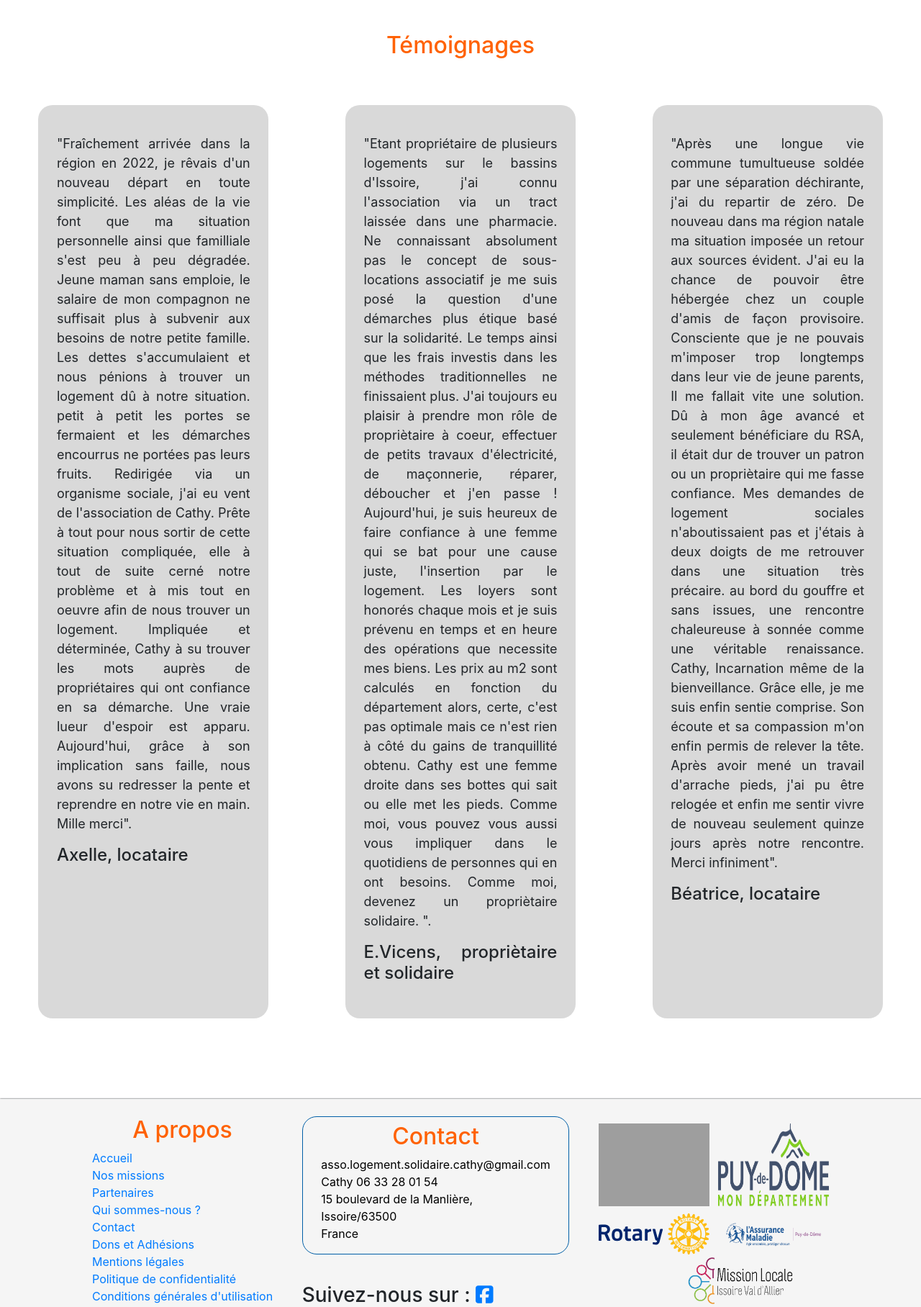
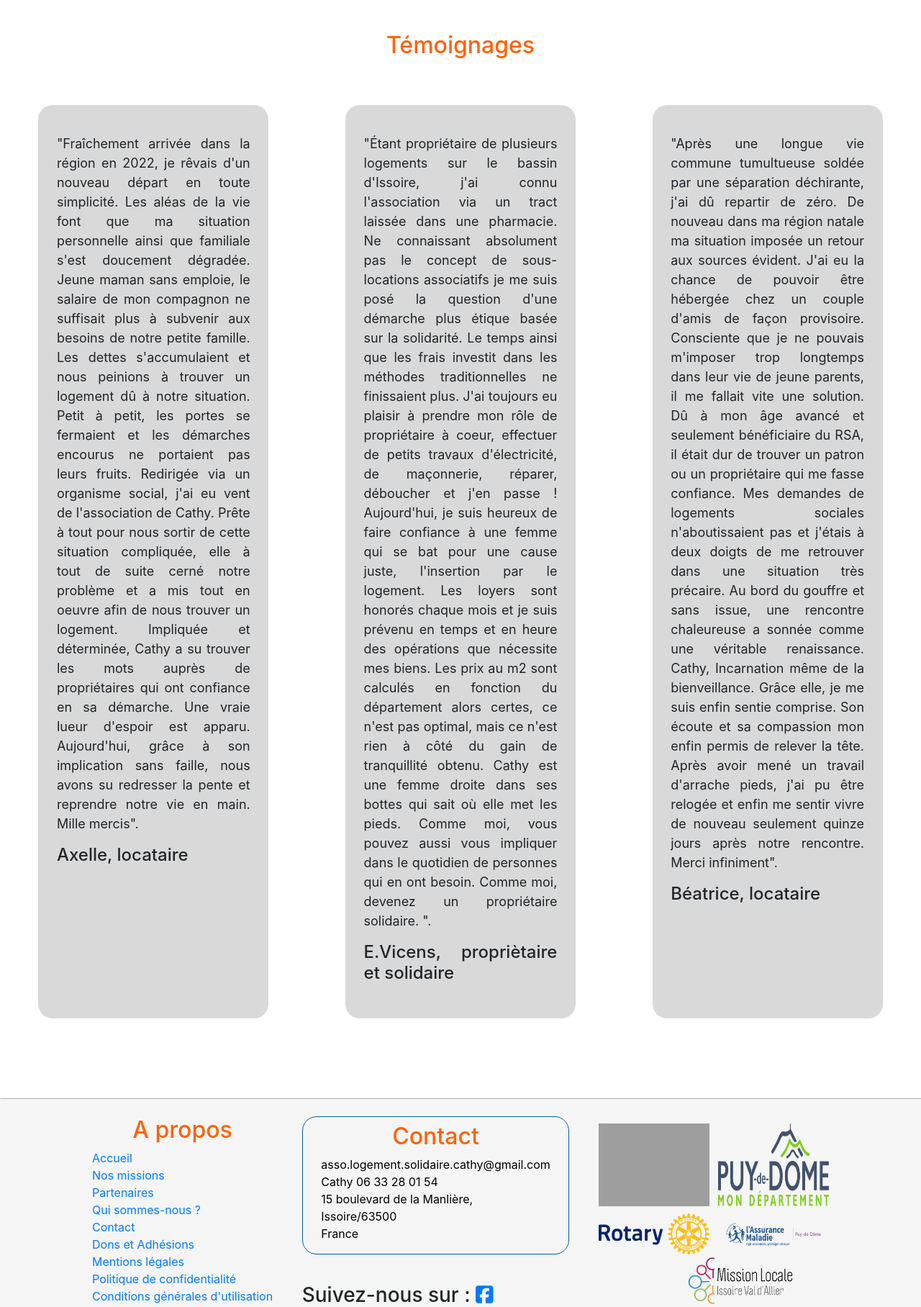
Before and after one commit to Icloo/ALSC, a PHP site: page / in a window 1280 px wide. Shown: the part 2604-4420 px from the top of the page at 72% size. Run offline with PHP 8.4, Linux system fonts and the light colour scheme; some libraries are stand-ins or nearby versions; grey boxes are pictures that could not be loaded.

Commit message:
correction témoignages

```diff
--- a/index.php
+++ b/index.php
@@ -231,24 +231,23 @@
 
         <div class="temoignages temoignages1">
             <p>"Fraîchement arrivée dans la région en 2022, je rêvais d'un nouveau départ en toute simplicité.
-                Les aléas de la vie font que ma situation personnelle ainsi que familliale s'est peu à peu dégradée. Jeune maman sans emploie, le salaire de mon compagnon ne suffisait plus à subvenir aux besoins de notre petite famille.
-                Les dettes s'accumulaient et nous pénions à trouver un logement dû à notre situation. petit à petit les portes se fermaient et les démarches encourrus ne portées pas leurs fruits.
-                Redirigée via un organisme sociale, j'ai eu vent de l'association de Cathy. Prête à tout pour nous sortir de cette situation compliquée, elle à tout de suite cerné notre problème et à mis tout en oeuvre afin de nous trouver un logement.
-                Impliquée et déterminée, Cathy à su trouver les mots auprès de propriétaires qui ont confiance en sa démarche. Une vraie lueur d'espoir est apparu.
-                Aujourd'hui, grâce à son implication sans faille, nous avons su redresser la pente et reprendre en notre vie en main. Mille merci".</p>
+                Les aléas de la vie font que ma situation personnelle ainsi que familiale s'est doucement dégradée. Jeune maman sans emploie, le salaire de mon compagnon ne suffisait plus à subvenir aux besoins de notre petite famille.
+                Les dettes s'accumulaient et nous peinions à trouver un logement dû à notre situation. Petit à petit, les portes se fermaient et les démarches encourus ne portaient pas leurs fruits.
+                Redirigée via un organisme social, j'ai eu vent de l'association de Cathy. Prête à tout pour nous sortir de cette situation compliquée, elle à tout de suite cerné notre problème et a mis tout en oeuvre afin de nous trouver un logement.
+                Impliquée et déterminée, Cathy a su trouver les mots auprès de propriétaires qui ont confiance en sa démarche. Une vraie lueur d'espoir est apparu.
+                Aujourd'hui, grâce à son implication sans faille, nous avons su redresser la pente et reprendre notre vie en main. Mille mercis".</p>
             <h4>Axelle, locataire</h4>
         </div>
 
         <div class="temoignages temoignages2">
-            <p>"Etant propriétaire de plusieurs logements sur le bassins d'Issoire, j'ai connu l'association via un tract laissée dans une pharmacie. Ne connaissant absolument pas le concept de sous-locations associatif je me suis posé la question d'une démarches plus étique basé sur la solidarité. Le temps ainsi que les frais investis dans les méthodes traditionnelles ne finissaient plus. J'ai toujours eu plaisir à prendre mon rôle de propriètaire à coeur, effectuer de petits travaux d'électricité, de maçonnerie, réparer, déboucher et j'en passe !  Aujourd'hui, je suis heureux de faire confiance à une femme qui se bat pour une cause juste, l'insertion par le logement. Les loyers sont honorés chaque mois et je suis prévenu en temps et en heure des opérations que necessite mes biens. Les prix au m2 sont calculés en fonction du département alors, certe, c'est pas optimale mais ce n'est rien à côté du gains de tranquillité obtenu.
-            Cathy est une femme droite dans ses bottes qui sait ou elle met les pieds. Comme moi, vous pouvez vous aussi vous impliquer dans le quotidiens de personnes qui en ont besoins. Comme moi, devenez un propriètaire solidaire.
-
-               ".</p>
+            <p>"Étant propriétaire de plusieurs logements sur le bassin d'Issoire, j'ai connu l'association via un tract laissée dans une pharmacie. Ne connaissant absolument pas le concept de sous-locations associatifs je me suis posé la question d'une démarche plus étique basée sur la solidarité. Le temps ainsi que les frais investit dans les méthodes traditionnelles ne finissaient plus. J'ai toujours eu plaisir à prendre mon rôle de propriétaire à coeur, effectuer de petits travaux d'électricité, de maçonnerie, réparer, déboucher et j'en passe !  Aujourd'hui, je suis heureux de faire confiance à une femme qui se bat pour une cause juste, l'insertion par le logement. Les loyers sont honorés chaque mois et je suis prévenu en temps et en heure des opérations que nécessite mes biens. Les prix au m2 sont calculés en fonction du département alors certes, ce n'est pas optimal, mais ce n'est rien à côté du gain de tranquillité obtenu.
+            Cathy est une femme droite dans ses bottes qui sait où elle met les pieds. Comme moi, vous pouvez aussi vous impliquer dans le quotidien de personnes qui en ont besoin. Comme moi, devenez un propriétaire solidaire.
+              ".</p>
             <h4>E.Vicens, propriètaire et solidaire</h4>
         </div>
 
         <div class="temoignages temoignages3">
-            <p>"Après une longue vie commune tumultueuse soldée par une séparation déchirante, j'ai du repartir de zéro. De nouveau dans ma région natale ma situation imposée un retour aux sources évident. J'ai eu la chance de pouvoir être hébergée chez un couple d'amis de façon provisoire. Consciente que je ne pouvais m'imposer trop longtemps dans leur vie de jeune parents, Il me fallait vite une solution. Dû à mon âge avancé et seulement bénéficiare du RSA, il était dur de trouver un patron ou un propriètaire qui me fasse confiance. Mes demandes de logement sociales n'aboutissaient pas et j'étais à deux doigts de me retrouver dans une situation très précaire. au bord du gouffre et sans issues, une rencontre chaleureuse à sonnée comme une véritable renaissance. Cathy, Incarnation même de la bienveillance. Grâce elle, je me suis enfin sentie comprise. Son écoute et sa compassion m'on enfin permis de relever la tête. Après avoir mené un travail d'arrache pieds, j'ai pu être relogée et enfin me sentir vivre de nouveau seulement quinze jours après notre rencontre. Merci infiniment".</p>
+            <p>"Après une longue vie commune tumultueuse soldée par une séparation déchirante, j'ai dû repartir de zéro. De nouveau dans ma région natale ma situation imposée un retour aux sources évident. J'ai eu la chance de pouvoir être hébergée chez un couple d'amis de façon provisoire. Consciente que je ne pouvais m'imposer trop longtemps dans leur vie de jeune parents, il me fallait vite une solution. Dû à mon âge avancé et seulement bénéficiaire du RSA, il était dur de trouver un patron ou un propriétaire qui me fasse confiance. Mes demandes de logements sociales n'aboutissaient pas et j'étais à deux doigts de me retrouver dans une situation très précaire. Au bord du gouffre et sans issue, une rencontre chaleureuse a sonnée comme une véritable renaissance. Cathy, Incarnation même de la bienveillance. Grâce elle, je me suis enfin sentie comprise. Son écoute et sa compassion mon enfin permis de relever la tête. Après avoir mené un travail d'arrache pieds, j'ai pu être relogée et enfin me sentir vivre de nouveau seulement quinze jours après notre rencontre. Merci infiniment".</p>
             <h4>Béatrice, locataire</h4>
         </div>
 
```
